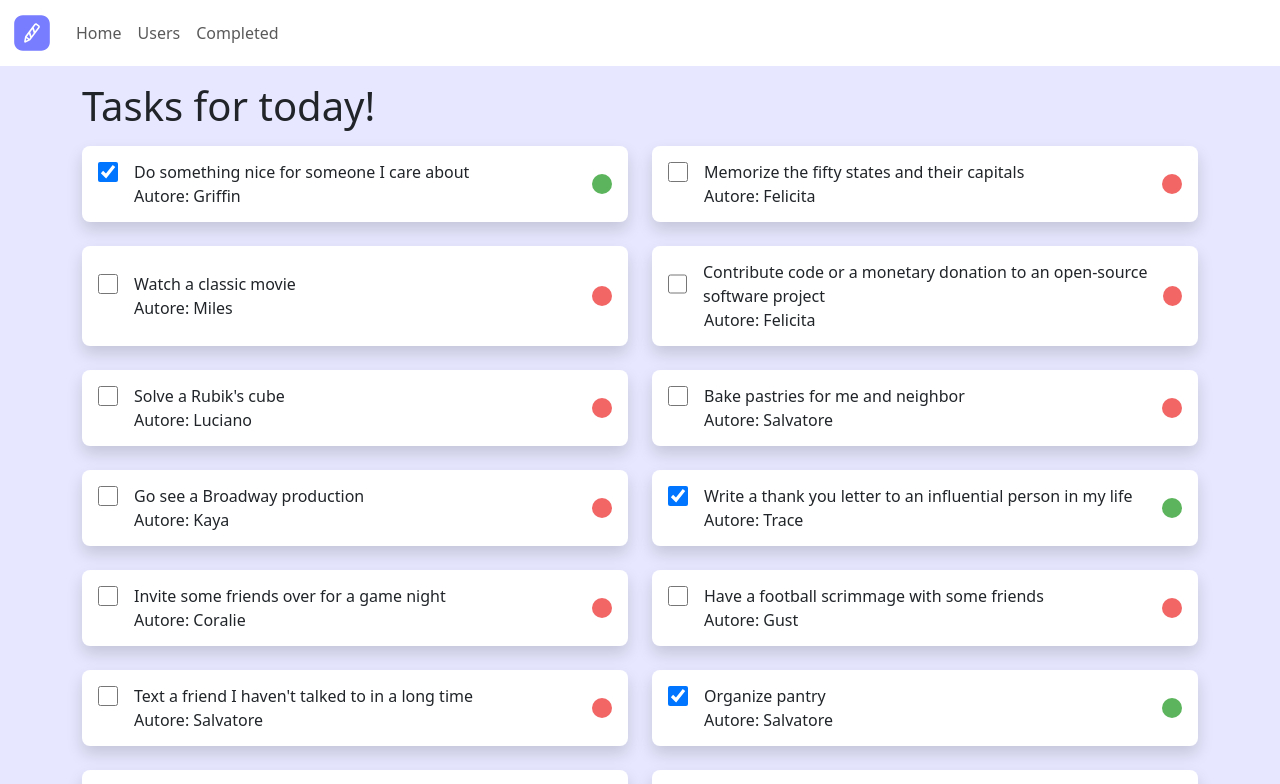
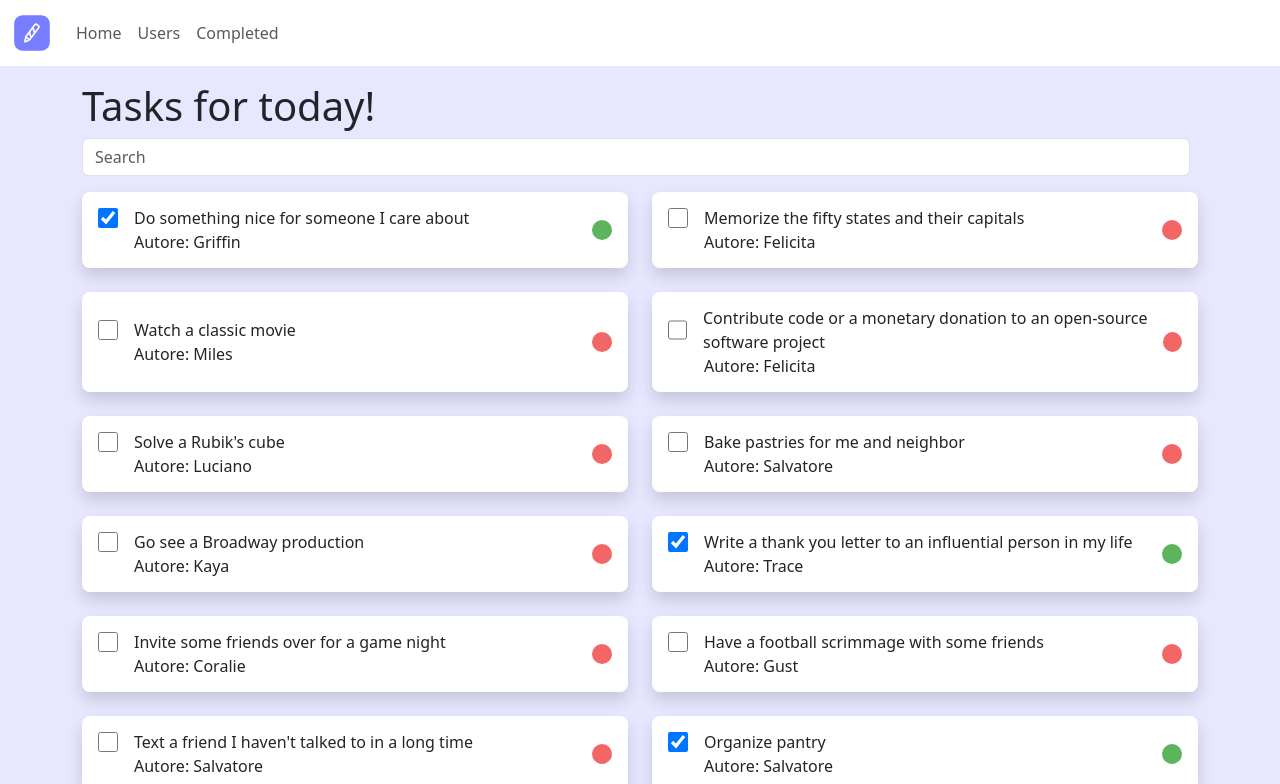
Before and after one commit to Ikadev95/U3-W2-Projects, an Angular app: page /home in a window 1280 px wide. Shown: the top 784 px of the page. Built offline with nearby package versions, Linux system fonts and the light colour scheme.

Commit message:
search home

```diff
--- a/src/app/components/home/home.component.html
+++ b/src/app/components/home/home.component.html
@@ -1,6 +1,12 @@
 <main>
   <div class="container pt-2">
+
     <h1 class="my-2">Tasks for today!</h1>
+
+    <form class="d-flex" role="search">
+      <input class="form-control me-2" type="search" placeholder="Search" aria-label="Search" name="input" [(ngModel)]="stringa" (ngModelChange)="filterTodos()">
+    </form>
+
     <div class="row row-gap-4 mt-3">
       <div class="col-12 col-lg-6" *ngFor="let todo of todos">
         <app-single-todo [todo]="todo">
--- a/src/app/components/home/home.component.ts
+++ b/src/app/components/home/home.component.ts
@@ -9,7 +9,10 @@ import { Component, OnInit } from '@angular/core';
   styleUrl: './home.component.scss'
 })
 export class HomeComponent implements OnInit {
+
+  stringa:string = ''
   todos:iTodo [] =[]
+
  constructor (
   private TodoSvc:TodoServiceService,
   private UserSvc: UserServiceService
@@ -19,6 +22,12 @@ export class HomeComponent implements OnInit {
     this.todos = this.TodoSvc.todos
 
   }
+  filterTodos(): void {
+    this.todos = this.TodoSvc.searchTodos(this.stringa)
+    console.log(this.stringa)
+    console.log(this.todos)
+  }
+
 
 
 }
--- a/src/app/services/todo-service.service.ts
+++ b/src/app/services/todo-service.service.ts
@@ -967,6 +967,14 @@ export class TodoServiceService {
 
   }
 
+  searchTodos(stringa: string): iTodo[] {
+    if (!stringa) {
+      return this.todos;
+    }
+    return this.todos.filter(todo =>
+      todo.todo.toLowerCase().includes(stringa.toLowerCase())
+    );
+  }
 
 
 
--- a/src/styles.scss
+++ b/src/styles.scss
@@ -1,4 +1,5 @@
 /* You can add global styles to this file, and also import other style files */
 main{
   background-color: #787dff2d ;
+  min-height: 93vh;
 }
```
